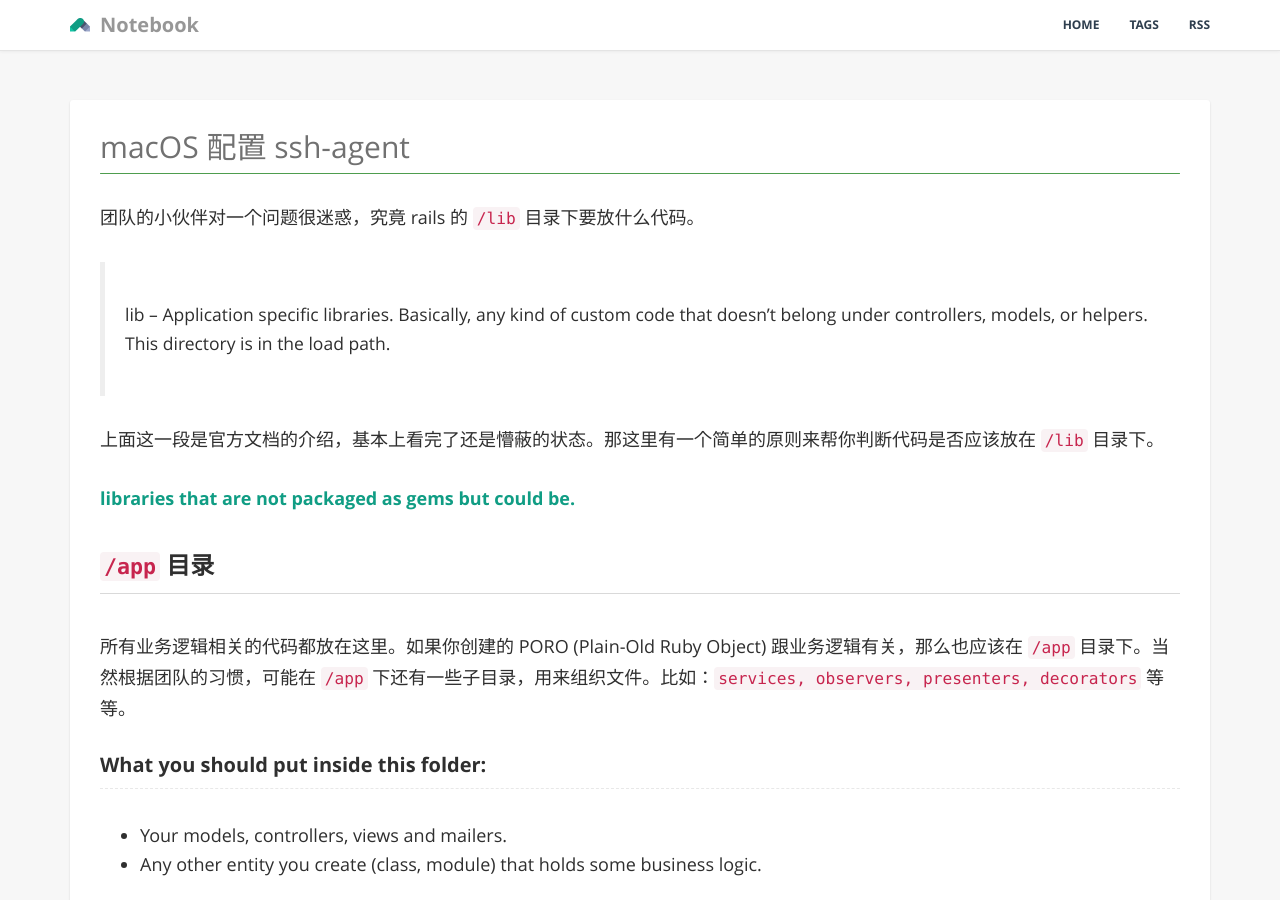
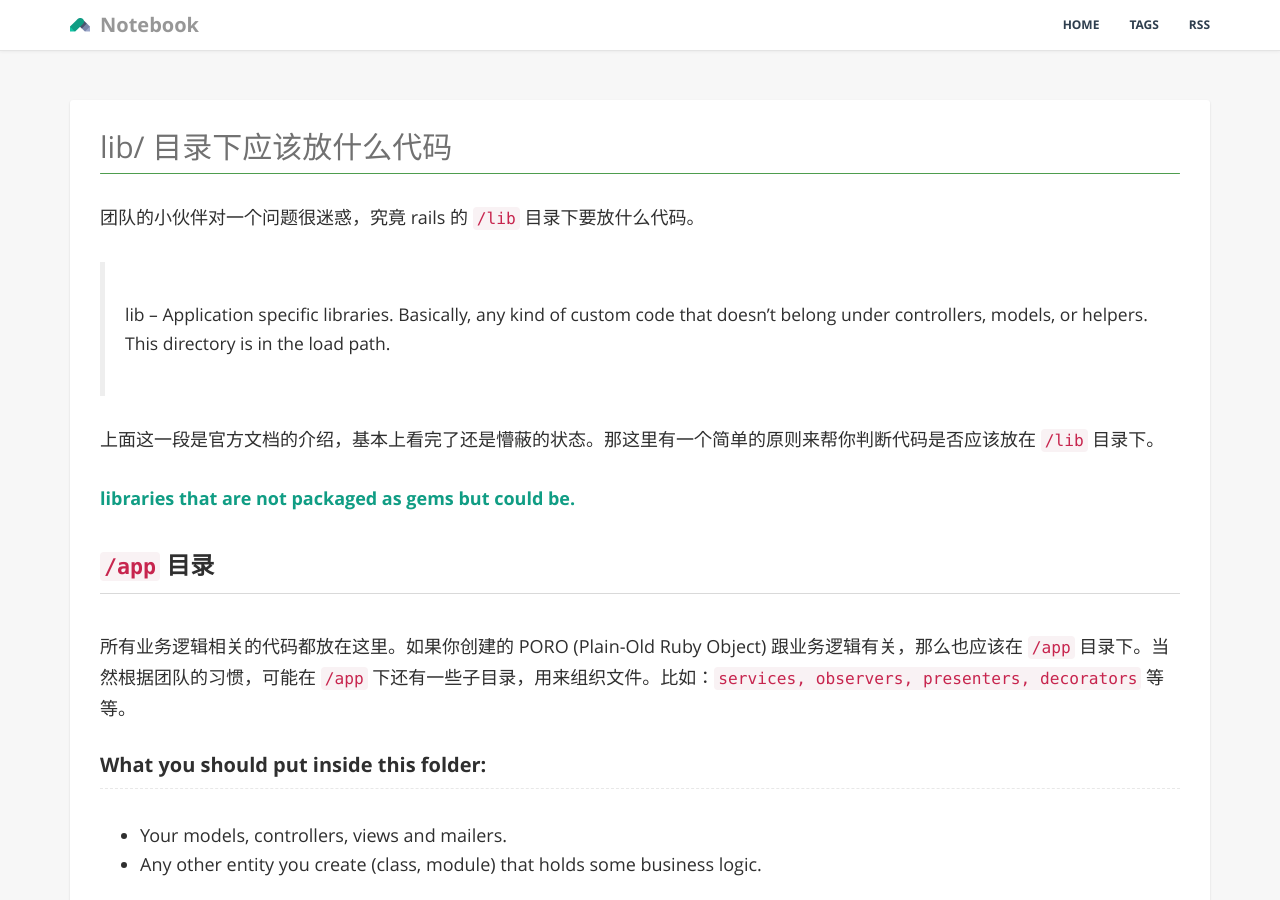
Before and after one commit to GiaoGiaoCat/GiaoGiaoCat.github.io, a Jekyll site: the page built from _posts/201801/2018-01-24-what-code-goes-in-the-lib-directory.md, in a window 1280 px wide and 900 px high. Built offline with Jekyll 4.4.1, drawn with Linux system fonts in a browser that asks for light colours.

Commit message:
fix title

```diff
--- a/_posts/201801/2018-01-24-what-code-goes-in-the-lib-directory.md
+++ b/_posts/201801/2018-01-24-what-code-goes-in-the-lib-directory.md
@@ -1,8 +1,6 @@
 ---
 layout: post
 title:  "lib/ 目录下应该放什么代码"
-date:   2014-09-15 17:10:00
-title:  "macOS 配置 ssh-agent"
 date:   2018-01-24 17:10:00
 
 categories: rails
```
